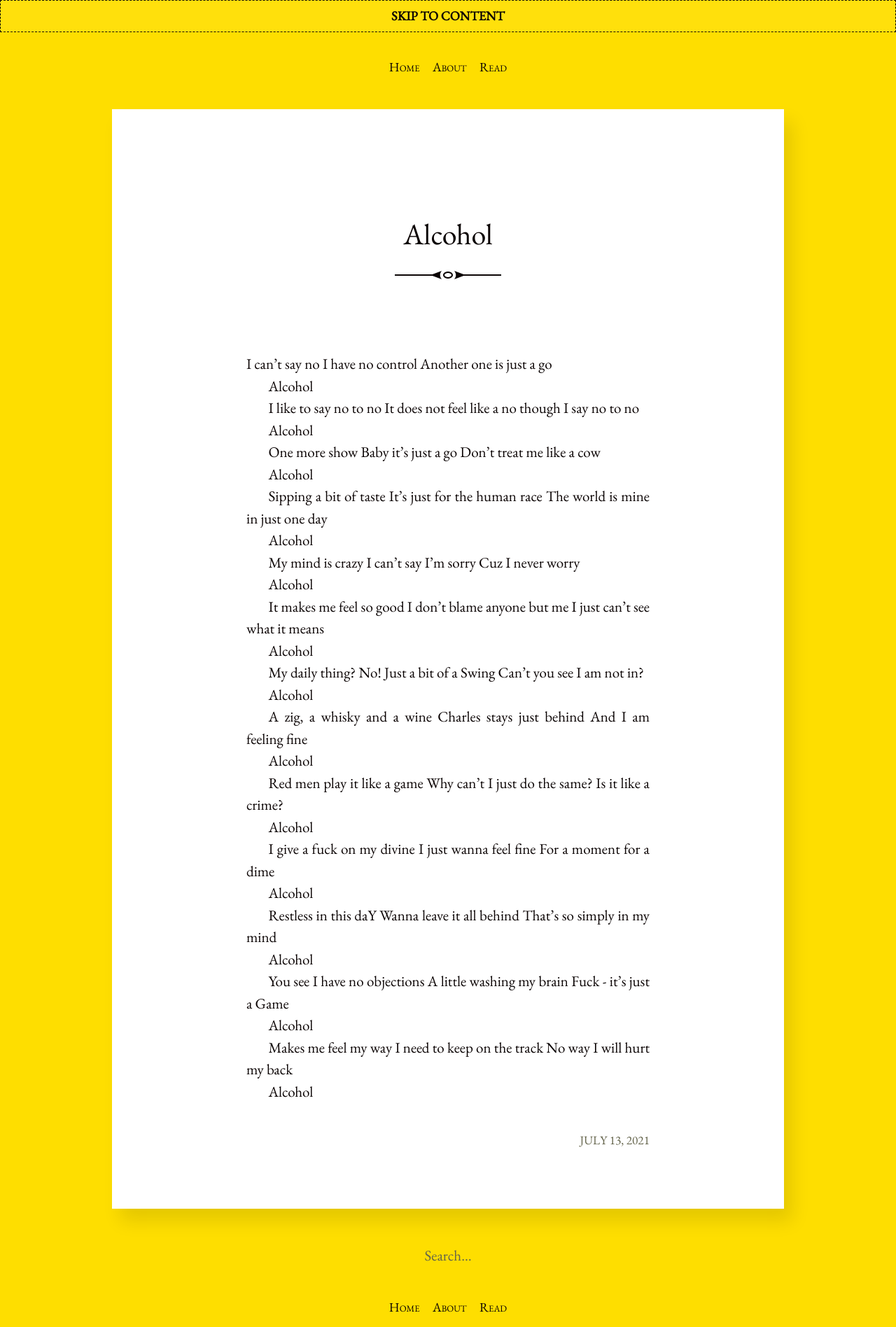
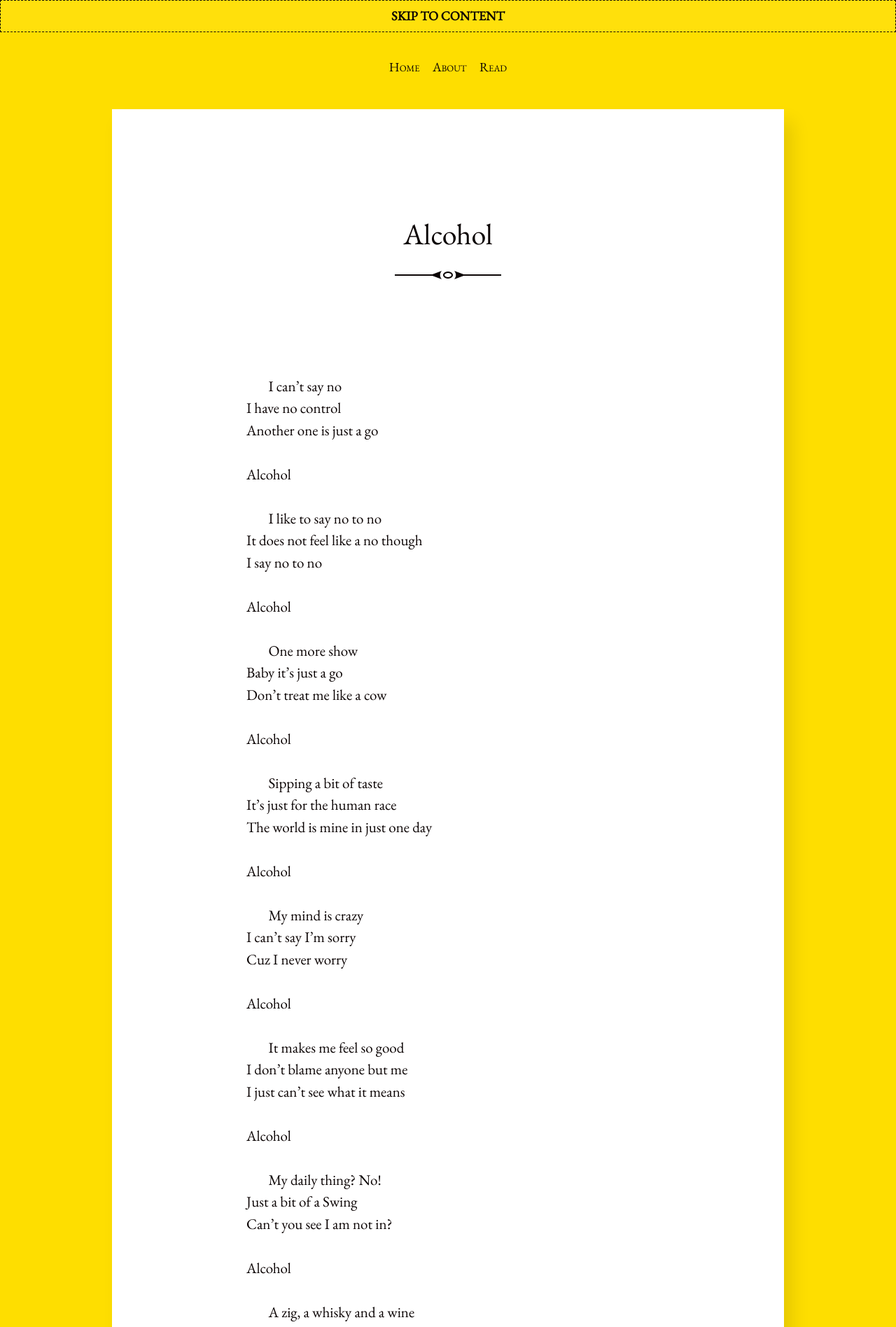
Before and after one commit to gramkrux/website, a Jekyll site: the page built from _posts/2021-07-13-alcohol.markdown, in a window 1280 px wide. Shown: the top 1896 px of the page at 70% size. Built offline with Jekyll 4.4.1, drawn with Linux system fonts in a browser that asks for light colours; some of the changed text lies outside the part shown.

Commit message:
new posts

```diff
--- a/_posts/2021-07-13-alcohol.markdown
+++ b/_posts/2021-07-13-alcohol.markdown
@@ -5,54 +5,81 @@ date:   2021-07-13
 categories: writing
 ---
 
-I can’t say no I have no control Another one is just a go
-
+<p>&nbsp;</p>
+I can’t say no<br />
+I have no control<br />
+Another one is just a go<br />
+<br />
 Alcohol
-
-I like to say no to no It does not feel like a no though I say no to no
-
+<p>&nbsp;</p>
+I like to say no to no<br />
+It does not feel like a no though<br />
+I say no to no<br />
+<br />
 Alcohol
-
-One more show Baby it’s just a go Don’t treat me like a cow
-
+<p>&nbsp;</p>
+One more show<br />
+Baby it’s just a go<br />
+Don’t treat me like a cow<br />
+<br />
 Alcohol
-
-Sipping a bit of taste It’s just for the human race The world is mine in just one day
-
+<p>&nbsp;</p>
+Sipping a bit of taste<br />
+It’s just for the human race<br />
+The world is mine in just one day<br />
+<br />
 Alcohol
-
-My mind is crazy I can’t say I’m sorry Cuz I never worry
-
+<p>&nbsp;</p>
+My mind is crazy<br />
+I can’t say I’m sorry<br />
+Cuz I never worry<br />
+<br />
 Alcohol
-
-It makes me feel so good I don’t blame anyone but me I just can’t see what it means
-
+<p>&nbsp;</p>
+It makes me feel so good<br />
+I don’t blame anyone but me<br />
+I just can’t see what it means<br />
+<br />
 Alcohol
-
-My daily thing? No! Just a bit of a Swing Can’t you see I am not in?
-
+<p>&nbsp;</p>
+My daily thing? No!<br />
+Just a bit of a Swing<br />
+Can’t you see I am not in?<br />
+<br />
 Alcohol
-
-A zig, a whisky and a wine Charles stays just behind And I am feeling fine
-
+<p>&nbsp;</p>
+A zig, a whisky and a wine<br />
+Charles stays just behind<br />
+And I am feeling fine<br />
+<br />
 Alcohol
-
-Red men play it like a game Why can’t I just do the same? Is it like a crime?
-
+<p>&nbsp;</p>
+Red men play it like a game<br />
+Why can’t I just do the same?<br />
+Is it like a crime?<br />
+<br />
 Alcohol
-
-I give a fuck on my divine I just wanna feel fine For a moment for a dime
-
+<p>&nbsp;</p>
+I give a fuck on my divine<br />
+I just wanna feel fine<br />
+For a moment for a dime<br />
+<br />
 Alcohol
-
-Restless in this daY Wanna leave it all behind That’s so simply in my mind
-
+<p>&nbsp;</p>
+Restless in this day<br />
+Wanna leave it all behind<br />
+That’s so simply in my mind<br />
+<br />
 Alcohol
-
-You see I have no objections A little washing my brain Fuck - it’s just a Game
-
+<p>&nbsp;</p>
+You see I have no objections<br />
+A little washing my brain<br />
+Fuck - it’s just a Game<br />
+<br />
 Alcohol
-
-Makes me feel my way I need to keep on the track No way I will hurt my back
-
+<p>&nbsp;</p>
+Makes me feel my way<br />
+I need to keep on the track<br />
+No way I will hurt my back<br />
+<br />
 Alcohol
```
Also changed, not shown: _posts/2018-09-14-Sachsenhausen.markdown (added, +42 -0 lines), 1 other file.
